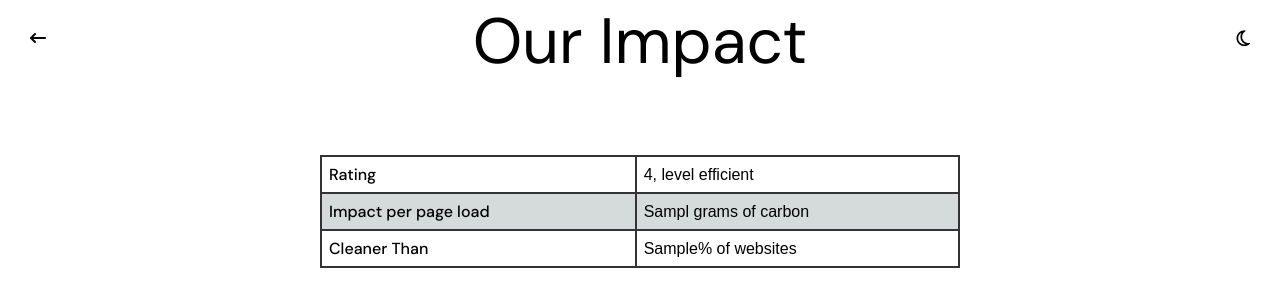
After one commit to NebulousCalm/visa-makenna-hackathon, a Flask app: page /website-impact in a window 1280 px wide. The commit adds this page. Shown: the top 307 px of the page. Run offline with Flask 3, Linux system fonts and the light colour scheme; a database or web service that is not in the repository returns one stand-in record (values such as "Sample title"); data that the repository does not hold is empty; some libraries are stand-ins or nearby versions; some web fonts are replaced.

Commit message:
started work on impact page

```diff
--- a/server/server.py
+++ b/server/server.py
@@ -1,4 +1,6 @@
 from flask import Flask, render_template
+
+from utils import get_site_impact
 
 app = Flask(__name__)
 
@@ -8,6 +10,12 @@ def index():
     return "Hello World!"
 
 
+@app.route('/website-impact')
+def get_website_impact():
+    impact = get_site_impact('https://www.google.com')  # REPLACE THIS WITH PRODUCTION URL
+    return render_template('website-impact.html', impact=impact)
+
+
 @app.route('/temp/demo')
 def temp_demo():
     return render_template('demo.temp.html')
--- a/server/static/globals.css
+++ b/server/static/globals.css
@@ -48,6 +48,13 @@ body{
     & h1{
         color: #E74C3C;
         font-family: 'DM Sans', sans-serif;
+    }
+
+    & h1.center{
+        text-align: center;
+        color: var(--p-text-color);
+        font-weight: 400;
+        font-size: 64px;
     }
 
     & p{
@@ -120,3 +127,27 @@ hr{
     color: var(--light-gray);
     font-size: 16px;
 }
+
+.top-container{
+    width: 100vw;
+    & #back_arrow, & .theme-toggle{
+        position: absolute;
+        display: inline-block;
+        color: var(--p-text-color);
+        top: 0;
+        cursor: pointer;
+        margin: 30px;
+    }
+
+    & #back_arrow{
+        left: 0;
+    }
+
+    & .theme-toggle{
+        right: 0;
+        background-color: var(--body-bg);
+        border: none;
+        outline: none;
+        font-size: 18px;
+    }
+}
--- a/server/static/theme_toggle.js
+++ b/server/static/theme_toggle.js
@@ -50,7 +50,7 @@ const systemSettingDark = window.matchMedia("(prefers-color-scheme: dark)");
 let currentThemeSetting = calculateSettingAsThemeString({ localStorageTheme, systemSettingDark });
 
 /**
-* 3. Update the theme setting and button text accoridng to current settings
+* 3. Update the theme setting and button text according to current settings
 */
 updateButton({ buttonEl: button, isDark: currentThemeSetting === "dark" });
 updateThemeOnHtmlEl({ theme: currentThemeSetting });
--- /dev/null
+++ b/server/static/utils.js
@@ -0,0 +1,4 @@
+document.getElementById('back_arrow').addEventListener("click", function(){
+    window.history.go(-1);
+    return false;
+});
--- /dev/null
+++ b/server/templates/website-impact.html
@@ -0,0 +1,43 @@
+<!DOCTYPE html>
+<html lang="en" data-theme="dark">
+<head>
+    <meta charset="UTF-8">
+    <title>Website Impact</title>
+
+    <link rel="stylesheet" href="{{ url_for('static', filename='globals.css') }}" />
+    <script defer src="{{ url_for('static', filename='theme_toggle.js')}}"></script>
+    <script defer src="{{ url_for('static', filename='utils.js')}}"></script>
+    <script src="https://kit.fontawesome.com/48e723b064.js" crossorigin="anonymous"></script>
+
+    <style>
+
+    </style>
+</head >
+<body>
+    <div class="top-container">
+        <span id="back_arrow" class="fa-solid fa-arrow-left-long"></span> <!-- back arrow -->
+        <button type="button" data-theme-toggle class="fa-regular fa-sun theme-toggle"></button>
+    </div>
+
+    <div class="text-container">
+        <h1 class="center">Our Impact</h1>
+    </div>
+    <br />    <br />
+    <br />    <br />
+
+        <table class="text-container">
+            <tr>
+                <td>Rating</td>
+                <td>{{ impact['rating'] }}, level efficient</td>
+            </tr>
+            <tr>
+                <td>Impact per page load</td>
+                <td>{{ impact['carbon-grams'][:5] }} grams of carbon </td>
+            </tr>
+            <tr>
+                <td>Cleaner Than</td>
+                <td>{{ impact['cleanerThan'] }}% of websites</td>
+            </tr>
+        </table>
+</body>
+</html>
--- a/server/utils.py
+++ b/server/utils.py
@@ -1,6 +1,22 @@
 import string
 import random
+import requests
 
 
 def create_random_string(amount: int):
     return ''.join(random.choice(string.ascii_letters) for character in range(amount))
+
+
+def get_site_impact(url: str):
+    website_url = f'https://api.websitecarbon.com/site?url={url}'
+    req = requests.get(website_url)
+    resp = req.json()
+    results = {
+        'url': resp.get('url'),
+        'green': resp.get('green'),
+        'cleanerThan': resp.get('cleanerThan'),
+        'rating': resp.get('rating'),
+        'carbon-grams': str(resp.get('statistics', {}).get('co2', {}).get('grid', {}).get('grams')),
+        'full_resp': resp
+    }
+    return results
```
